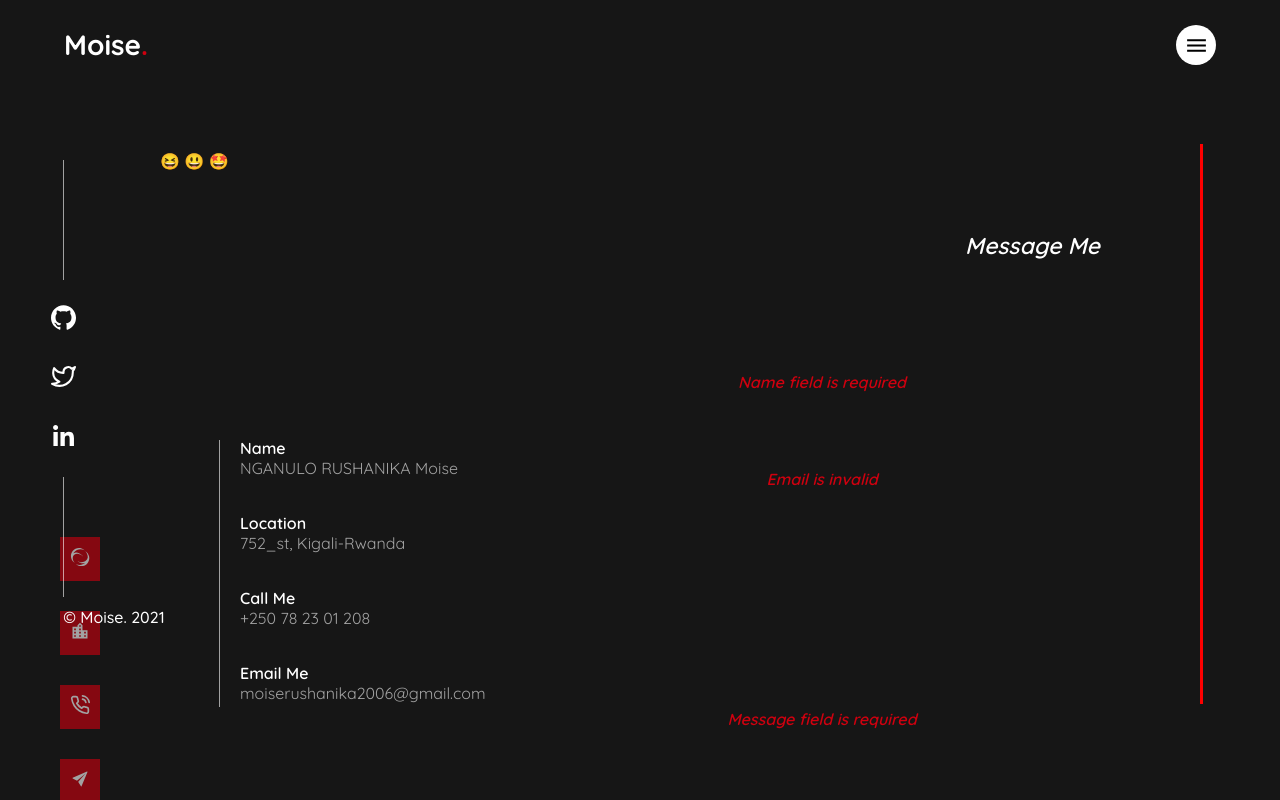
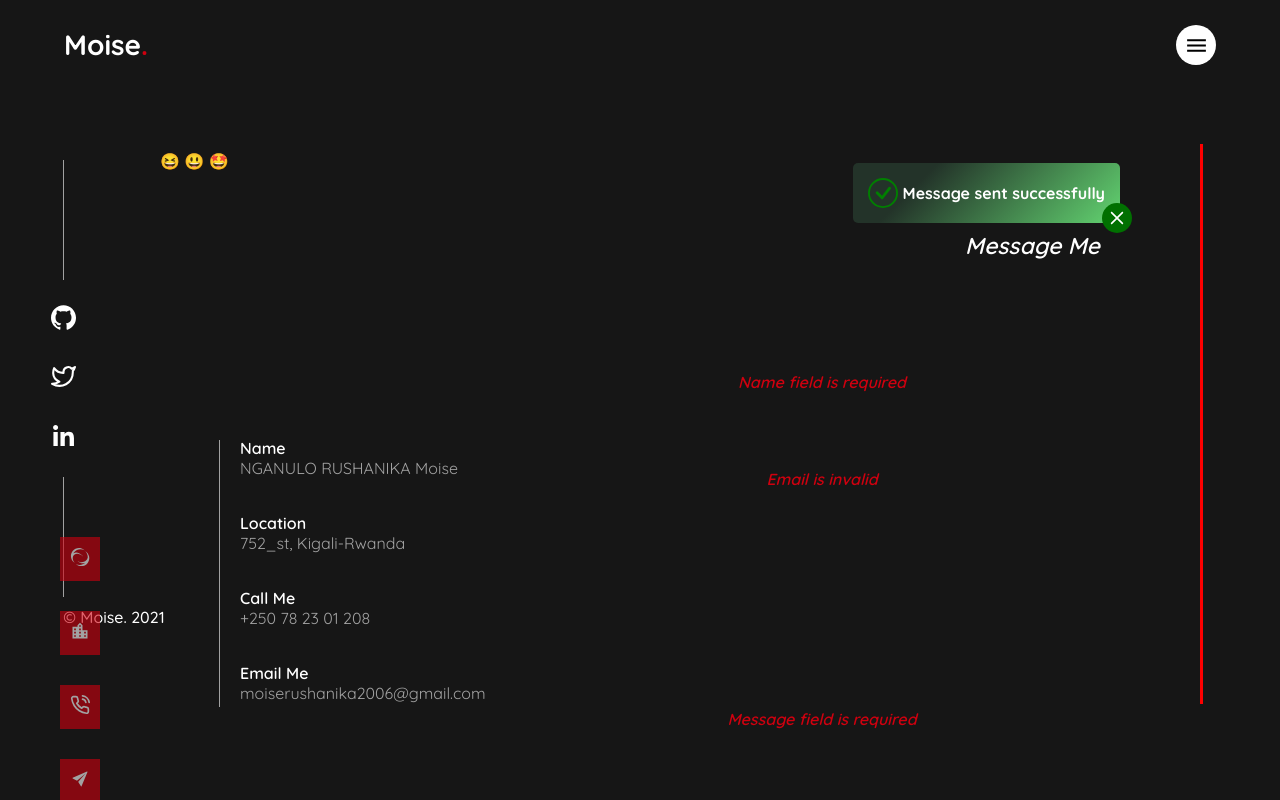
Before and after one commit to moise10r/React_Personal_Portfolio, a React (Create React App) app: page / in a window 1280 px wide. Both pictures are taken after a click on the button "Get In Touch". Shown: the part 4696-5496 px from the top of the page. Built offline with nearby package versions, Linux system fonts and the light colour scheme.

Commit message:
Add toast notification

```diff
--- a/src/assets/css/main.css
+++ b/src/assets/css/main.css
@@ -1248,6 +1248,54 @@ li {
   width: 75%;
   margin: 0 auto;
   padding-bottom: 3rem;
+  position: relative;
+  z-index: 10000;
+}
+.contact-main-section .contact-main-wrapper .toast-container {
+  position: absolute;
+  right: 0;
+  top: 27%;
+  padding: 1.5rem 1.5rem;
+  border-radius: 0.5rem;
+  background-color: #63d471;
+  background-image: linear-gradient(315deg, #63d471 0%, #233329 74%);
+  display: flex;
+  justify-content: center;
+  align-items: center;
+  flex-direction: row;
+}
+.contact-main-section .contact-main-wrapper .toast-container .close-toast {
+  position: absolute;
+  display: flex;
+  justify-content: center;
+  align-items: center;
+  flex-direction: row;
+  bottom: -1rem;
+  right: -1.2rem;
+  padding: 0.5rem;
+  border-radius: 50%;
+  background-color: #017001;
+  cursor: pointer;
+}
+.contact-main-section .contact-main-wrapper .toast-container .close-toast .close {
+  color: #fff;
+  font-weight: 900;
+  font-size: 2rem;
+}
+.contact-main-section .contact-main-wrapper .toast-container .toast-message {
+  font-weight: 900;
+  color: #fff;
+}
+.contact-main-section .contact-main-wrapper .toast-container .check-icon {
+  display: flex;
+  justify-content: center;
+  align-items: center;
+  flex-direction: row;
+  margin-right: 0.5rem;
+}
+.contact-main-section .contact-main-wrapper .toast-container .check-icon .check {
+  font-size: 3rem;
+  color: #008000;
 }
 .contact-main-section .contact-main-wrapper .title {
   font-size: 4rem;
--- a/src/assets/scss/components/_contact.scss
+++ b/src/assets/scss/components/_contact.scss
@@ -2,6 +2,7 @@
 	width: 100%;
 	margin-top: 5rem;
 	overflow: hidden;
+
 		@include media(767px) {
 			margin-top: 20rem;
 		}
@@ -9,6 +10,45 @@
 			width: 75%;
 			margin: 0 auto;
 			padding-bottom: 3rem;
+			position: relative;
+			z-index: 10000;
+			.toast-container {
+		   	position: absolute;
+				right: 0;
+				top: 27%;
+				padding: 1.5rem 1.5rem;
+				border-radius: 0.5rem;
+				background-color: #63d471;
+				background-image: linear-gradient(315deg, #63d471 0%, #233329 74%);
+				@include flex-center(row);
+				.close-toast {
+					position: absolute;
+					@include flex-center(row);
+					bottom: -1rem;
+					right: -1.2rem;
+					padding: 0.5rem;
+					border-radius: 50%;
+					background-color: rgb(1, 112, 1);
+					cursor: pointer;
+					.close {
+						color: $text-color;
+						font-weight: 900;
+						font-size: 2rem;
+					}
+				}
+				.toast-message {
+					font-weight: 900;
+					color: $text-color;
+				}
+				.check-icon {
+					@include flex-center(row);
+					margin-right: 0.5rem;
+					.check {
+						font-size: 3rem;
+						color: #008000;
+					}
+				}
+			}
 		.title {
 			font-size: 4rem;
 			font-weight: 600;
--- a/src/components/contact.jsx
+++ b/src/components/contact.jsx
@@ -1,21 +1,26 @@
-import React, { useEffect, useState, useRef } from 'react';
+import React, { useEffect, useState } from 'react';
 import { IconContext } from 'react-icons';
 import { GiCircleClaws } from 'react-icons/gi';
 import { MdLocationCity } from 'react-icons/md';
 import { FiPhoneCall } from 'react-icons/fi';
 import { IoIosSend } from 'react-icons/io';
+import { BsCheckCircle } from 'react-icons/bs';
+import { CgClose } from 'react-icons/cg';
 import AOS from 'aos';
 import 'aos/dist/aos.css';
 import { useForm } from '@formspree/react';
 import validations from '../utils';
+import { motion } from 'framer-motion';
 
 const Contact = () => {
-	const [state, handleSubmit] = useForm('mrgrkgvy');
+	const [state, handleSubmit] = useForm('mrgrkgvy1');
 	const [value, setValue] = useState({
 		name:'',
 		email:'',
 		message:''
 	});
+
+	const [isSent, setIsSent] = useState(false);
 
 	const [errors, setErrors] = useState({});
 	const handleChange = ({target:input}) => {
@@ -24,11 +29,12 @@ const Contact = () => {
 			[input.name]: input.value
 		})
 	}
-
+	const handleCloseToast = () => {
+		setIsSent(false);
+	}
 	const handleSubmitFrom = (e) => {
 		setErrors(validations(value));
 		if (!Object.keys(e).length) {
-			console.log('no');
 			setTimeout(() => {
 				setValue({
 					...value,
@@ -37,12 +43,14 @@ const Contact = () => {
 					message:''
 				})
 			}, 1000);
+			setIsSent(true);
 		}
 	}
 
 	const handleFromPrevent = (e) => {
 			e.preventDefault();
-		}
+	}
+
 	useEffect(() => {
 		AOS.init({
 			duration:2000
@@ -65,6 +73,21 @@ const Contact = () => {
 						to help with it
 					</p>
 					<p className='emojs'>😆 😃 🤩</p>
+					{ isSent && <motion.div 	initial={{x:400}}	animate={{x:0}}
+										transition={{ type: 'spring' }}
+										className="toast-container">
+					<span className="check-icon">
+						<IconContext.Provider value={{ className: 'check' }}>
+							<BsCheckCircle  />
+							</IconContext.Provider>
+					</span>
+					<p className="toast-message">Message sent successfully</p>
+					<span onClick={handleCloseToast} className="close-toast">
+						<IconContext.Provider value={{ className: 'close' }}>
+							<CgClose/>
+							</IconContext.Provider>
+					</span>
+				</motion.div>}
 					<div className='contact-main-wrapper'>
 						<div className='main-contact-right-container'>
 							<h3 data-aos='zoom-in-down'>
@@ -117,7 +140,6 @@ const Contact = () => {
 								</ul>
 							</div>
 						</div>
-
 						<div className='main-contact-left-container'>
 							<p>Message Me</p>
 							<form  id='contact-form' onSubmit={!Object.keys(errors).length ? handleSubmit : (handleFromPrevent)} >
```
Lines whose indentation alone changed are shown as unchanged.
